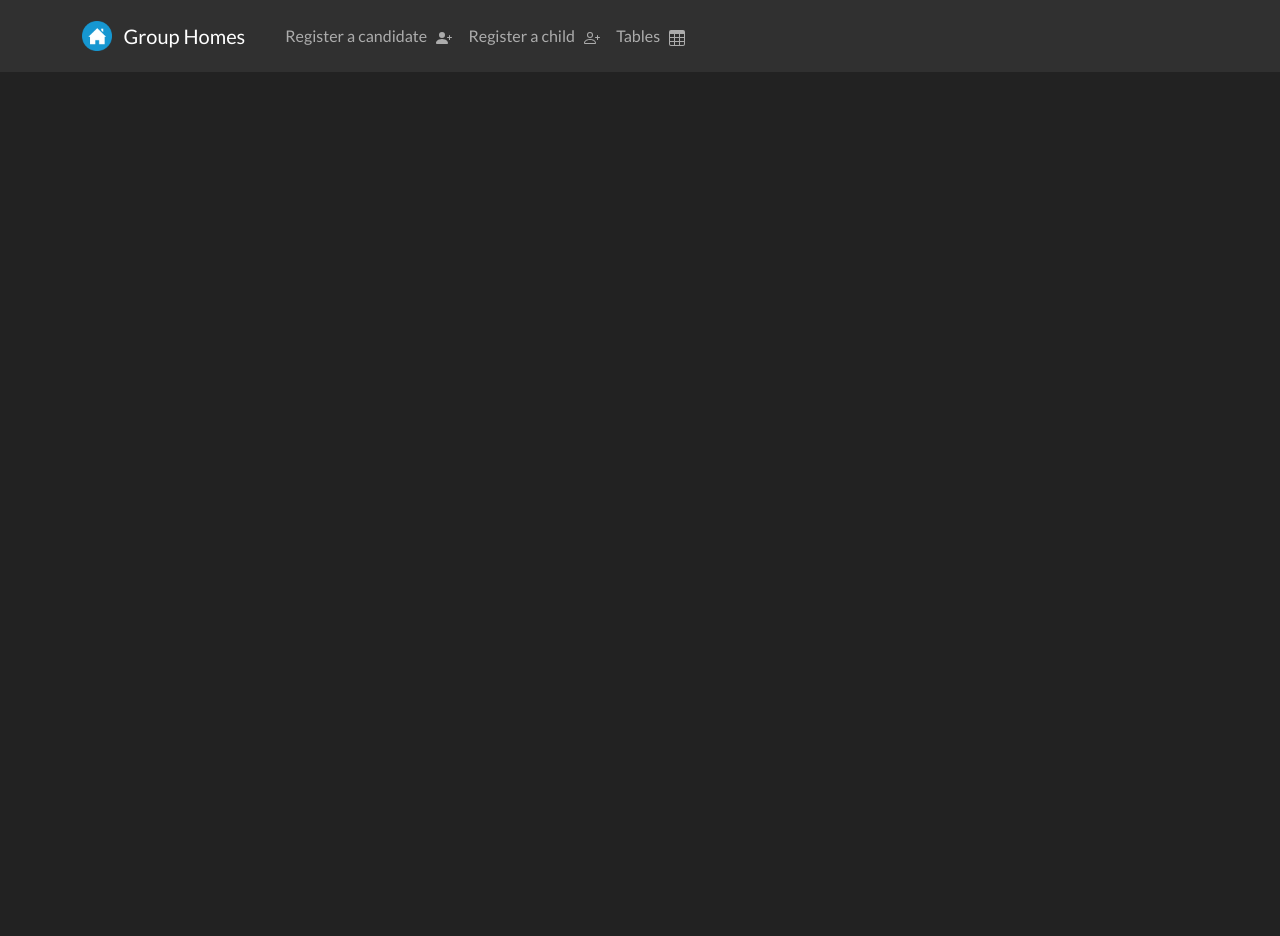
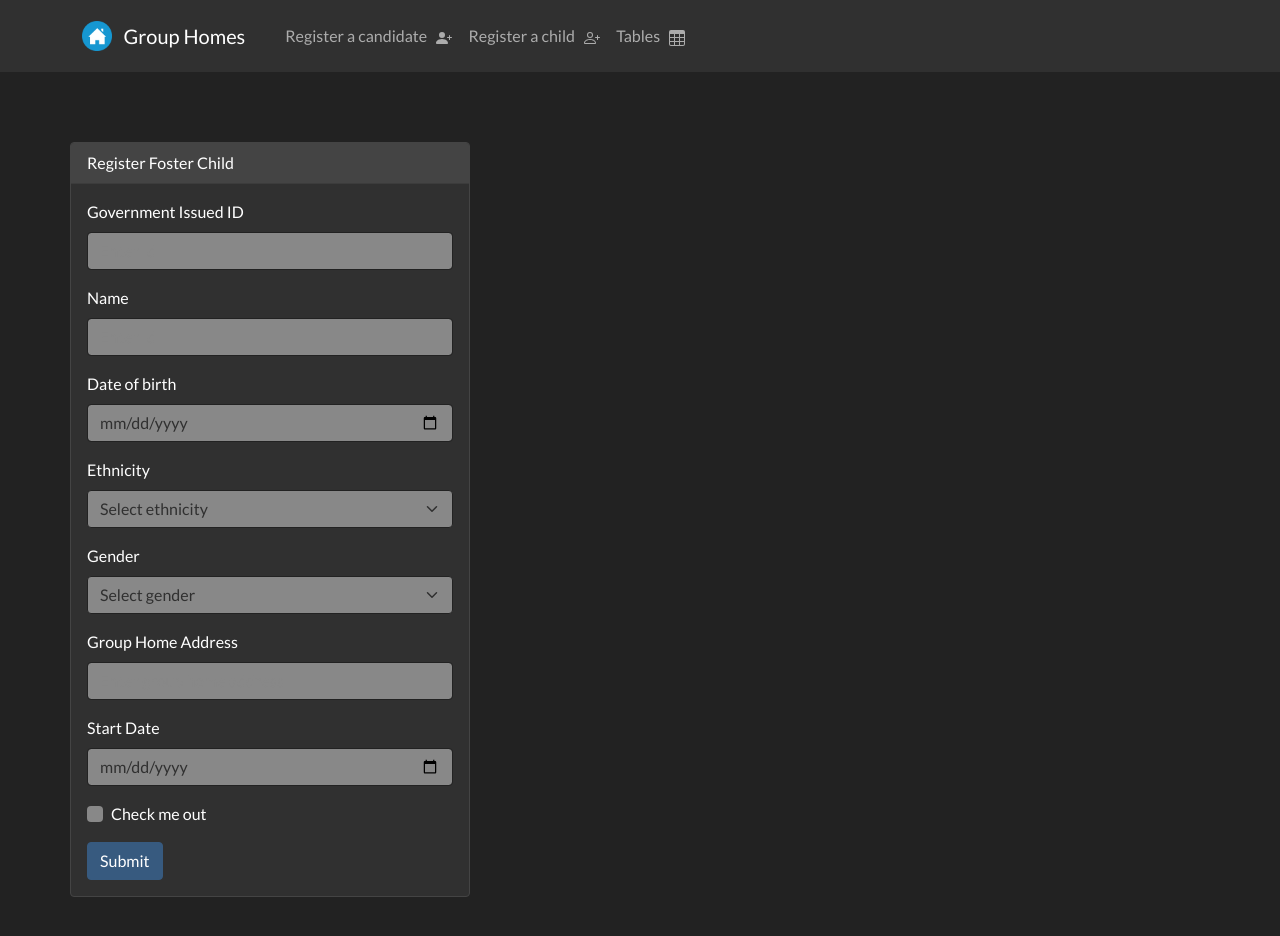
Before and after one commit to KennyHc/Group-Homes, a React (Create React App) app: page /child in a window 1280 px wide. Shown: the top 936 px of the page. Before the commit the page ends 800 px from the top, so only its background shows below. Built offline with nearby package versions, Linux system fonts and the light colour scheme.

Commit message:
implemented frontend for register child form

```diff
--- a/public/index.html
+++ b/public/index.html
@@ -24,7 +24,7 @@
       work correctly both with client-side routing and a non-root public URL.
       Learn how to configure a non-root public URL by running `npm run build`.
     -->
-    <title>React App</title>
+    <title>Group Homes</title>
   </head>
   <body>
     <noscript>You need to enable JavaScript to run this app.</noscript>
--- a/src/App.js
+++ b/src/App.js
@@ -3,6 +3,7 @@
 import "./bootstrap.css";
 import Header from "./components/Header";
 // import Contact from "./components/Contact";
+import ChildFormComponent from "./components/ChildForm";
 import Tables from "./components/Tables";
 import HomePage from "./components/HomePage";
 import { BrowserRouter as Router, Routes, Route } from "react-router-dom";
@@ -17,6 +18,7 @@ function App() {
         <Routes>
           <Route path="/" element={<HomePage />} />
           <Route path="/can" element={<FormComponent />} />
+          <Route path="/child" element={<ChildFormComponent />} />
           <Route path="/tables" element={<Tables />} />
         </Routes>
       </div>
--- /dev/null
+++ b/src/components/ChildForm.js
@@ -0,0 +1,173 @@
+import React, { useEffect } from "react";
+import { useState } from "react";
+
+import Card from "react-bootstrap/Card";
+import Button from "react-bootstrap/Button";
+import Form from "react-bootstrap/Form";
+import InputGroup from "react-bootstrap/InputGroup";
+import FormControl from "react-bootstrap/FormControl";
+
+import axios from "axios";
+
+function ChildFormComponent() {
+  const [id, setId] = useState("");
+  const [name, setName] = useState();
+  const [ethnicity, setEthnicity] = useState();
+  const [birthday, setBirthday] = useState();
+  const [gender, setGender] = useState();
+  const [gha, setGha] = useState(); //groupHomeAddress
+  const [startDate, setStartDate] = useState();
+
+  const ethnicities = [
+    "American Indian or Alaska Native",
+    "Asian",
+    "Black or African American",
+    "Native Hawaiian or Other Pacific Islander",
+    "Hispanic or Latino",
+    "White",
+  ];
+
+  const genders = [
+    "Woman",
+    "Man",
+    "Non-binary",
+    "Transgender Woman",
+    "Transgender Man",
+    "Two-spirit",
+    "Other",
+  ];
+
+  const endpoint = "http://localhost:4000/";
+
+  const api = axios.create({ baseURL: endpoint });
+
+  const addChild = async () => {
+    const response = await api.post("/addCandidate", {
+      id: id,
+      name: name,
+      ethnicity: ethnicity,
+      birthday: birthday,
+      gender: gender,
+      gha: gha,
+      startDate: startDate,
+    });
+    //console.log(connect.data);
+    console.log(response.data);
+    return response.data;
+  };
+
+  useEffect(() => {}, []);
+
+  return (
+    <Card border="secondary" style={{ width: "25rem", margin: "70px" }}>
+      <Card.Header>Register Foster Child</Card.Header>
+      <Card.Body>
+        <Form>
+          <Form.Group className="mb-3" controlId="formBasicEmail">
+            <Form.Label>Government Issued ID</Form.Label>
+            <Form.Control
+              placeholder="Enter Id"
+              onChange={(e) => {
+                setId(e.target.value);
+              }}
+            />
+          </Form.Group>
+
+          <Form.Group className="mb-3" controlId="formBasicEmail">
+            <Form.Label>Name</Form.Label>
+            <Form.Control
+              placeholder="Enter Id"
+              onChange={(e) => {
+                setName(e.target.value);
+              }}
+            />
+          </Form.Group>
+
+          <Form.Group className="mb-3" controlId="formBasicEmail">
+            <Form.Label>Date of birth</Form.Label>
+            <Form.Control
+              type="date"
+              placeholder="Enter group home address"
+              onChange={(e) => {
+                setBirthday(e.target.value);
+              }}
+            />
+          </Form.Group>
+
+          <Form.Group className="mb-3" controlId="formBasicEmail">
+            <Form.Label>Ethnicity</Form.Label>
+            <Form.Select
+              aria-label="Default select example"
+              value={ethnicity}
+              onChange={(e) => {
+                setEthnicity(e.target.value);
+              }}
+            >
+              <option>Select ethnicity</option>
+              {ethnicities.map((e) => (
+                <option key={e} value={e}>
+                  {e}
+                </option>
+              ))}
+            </Form.Select>
+          </Form.Group>
+
+          <Form.Group className="mb-3" controlId="formBasicEmail">
+            <Form.Label>Gender</Form.Label>
+            <Form.Select
+              aria-label="Default select example"
+              value={gender}
+              onChange={(e) => {
+                setGender(e.target.value);
+              }}
+            >
+              <option>Select gender</option>
+              {genders.map((e) => (
+                <option key={e} value={e}>
+                  {e}
+                </option>
+              ))}
+            </Form.Select>
+          </Form.Group>
+
+          <Form.Group className="mb-3" controlId="formBasicEmail">
+            <Form.Label>Group Home Address</Form.Label>
+            <Form.Control
+              type="address"
+              placeholder="Enter group home address"
+              onChange={(e) => {
+                setGha(e.target.value);
+              }}
+            />
+          </Form.Group>
+
+          <Form.Group className="mb-3" controlId="formBasicEmail">
+            <Form.Label>Start Date</Form.Label>
+            <Form.Control
+              type="date"
+              placeholder="Enter start date"
+              onChange={(e) => {
+                setStartDate(e.target.value);
+              }}
+            />
+          </Form.Group>
+
+          <Form.Group className="mb-3" controlId="formBasicCheckbox">
+            <Form.Check type="checkbox" label="Check me out" />
+          </Form.Group>
+
+          <Button
+            variant="primary"
+            onClick={async () => {
+              await addChild();
+            }}
+          >
+            Submit
+          </Button>
+        </Form>
+      </Card.Body>
+    </Card>
+  );
+}
+
+export default ChildFormComponent;
```
Also changed, not shown: public/manifest.json.
